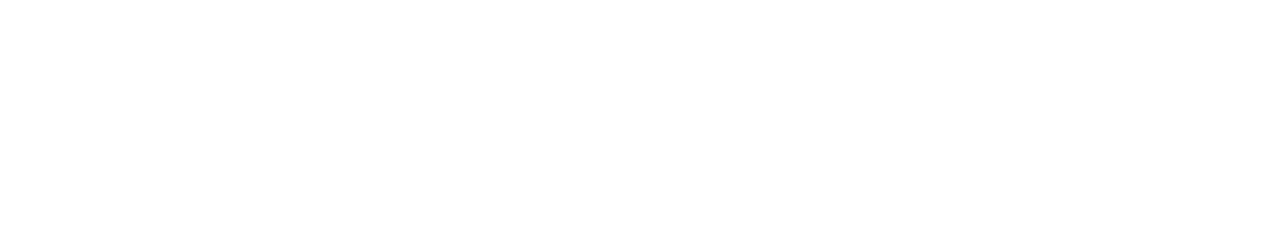
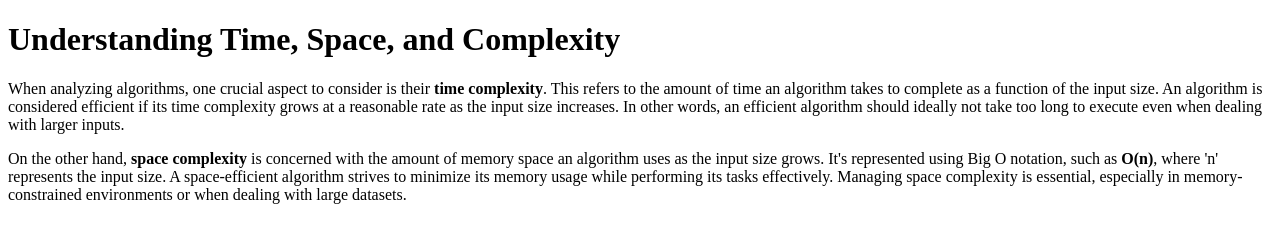
Before and after one commit to acciojob/time-and-space-complexity-Mohitkumar521, a website: page main.html in a window 1280 px wide. Drawn offline with Linux system fonts and the light colour scheme.

Commit message:
created a submission

```diff
--- a/main.html
+++ b/main.html
@@ -1,16 +1,11 @@
 <!DOCTYPE html>
-
 <html>
-
 <head>
-	<link rel="stylesheet" href="styles.css">
+    <title>Time and Space Complexity</title>
 </head>
-
 <body>
-	<!-- the entire body must be written by student -->
-    <script type="text/javascript" src="./script.js">
-</script>
-
+    <h1>Understanding Time, Space, and Complexity</h1>
+    <p>When analyzing algorithms, one crucial aspect to consider is their <strong>time complexity</strong>. This refers to the amount of time an algorithm takes to complete as a function of the input size. An algorithm is considered efficient if its time complexity grows at a reasonable rate as the input size increases. In other words, an efficient algorithm should ideally not take too long to execute even when dealing with larger inputs.</p>
+    <p>On the other hand, <strong>space complexity</strong> is concerned with the amount of memory space an algorithm uses as the input size grows. It's represented using Big O notation, such as <strong>O(n)</strong>, where 'n' represents the input size. A space-efficient algorithm strives to minimize its memory usage while performing its tasks effectively. Managing space complexity is essential, especially in memory-constrained environments or when dealing with large datasets.</p>
 </body>
-
 </html>
```
